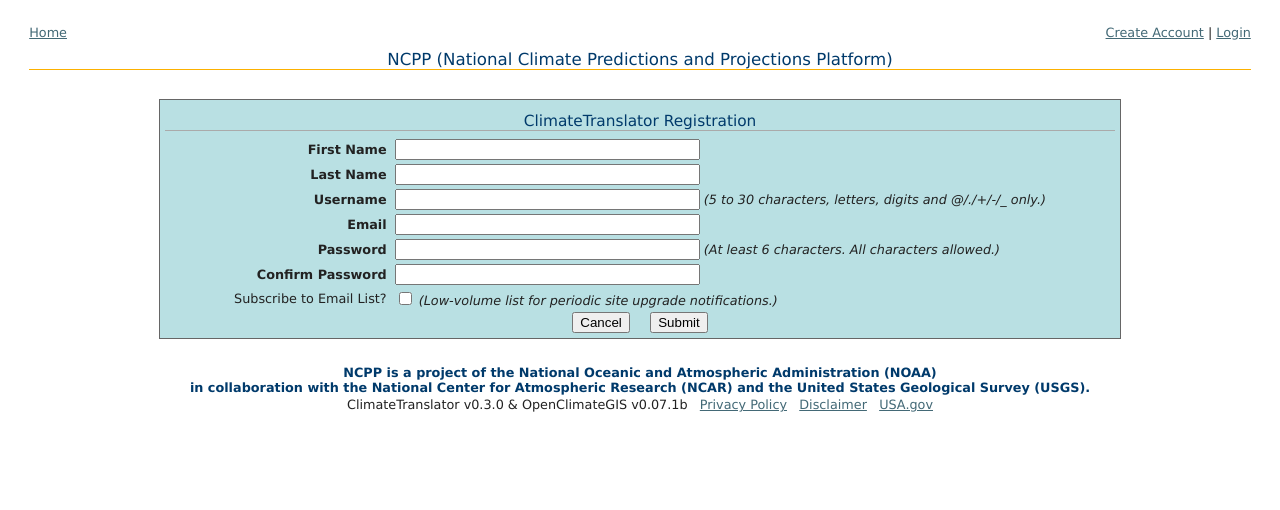
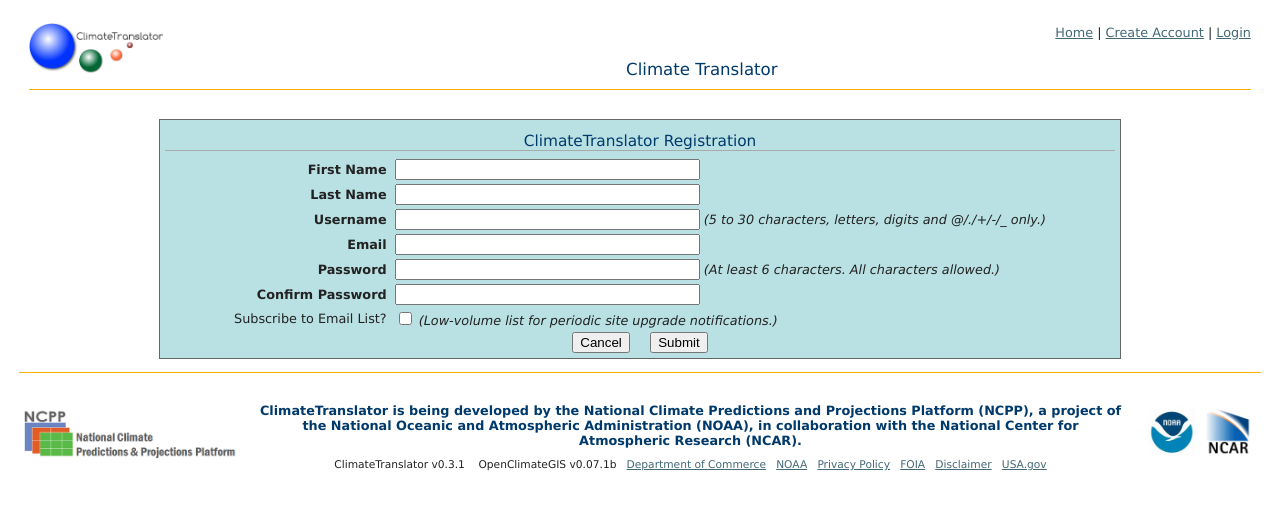
Before and after one commit to NCPP/ClimateTranslator, a Django app: page /ncpp/user/add/ in a window 1280 px wide. Shown: the top 510 px of the page. Run offline with Django 3.2, Linux system fonts and the light colour scheme; parts of the project's set-up code (start-up, migrations or seed data) failed here and were passed over.

Commit message:
Working on splash page.

```diff
--- a/ncpp/templates/ncpp/common/base.html
+++ b/ncpp/templates/ncpp/common/base.html
@@ -23,21 +23,22 @@
 
 			<!-- login/logout -->
 			<span style="float:left">
-				<a href="{% url 'home' %}">Home</a>
+				<img src="{{ STATIC_URL }}ncpp/img/ct_logo.png" height="50px" alt="Climate Translator logo"/>
 			</span>
 			<span style="float:right">
+				<a href="{% url 'home' %}">Home</a>
 				{% if user.is_authenticated %}
-					Welcome, {{ user.username }}
+					| Welcome, {{ user.username }}
 					| <a href="{% url 'user_detail' request.user.id %}">My Account</a>
 					| <a href="{% url 'logout' %}?next=/ncpp/">Logout</a>
 				{% else %}
-					<a href="{% url 'user_add' %}">Create Account</a>
+					| <a href="{% url 'user_add' %}">Create Account</a>
 					| <a href="{% url 'login' %}?next=/ncpp/">Login</a>
 				{% endif %}
 			</span>
 			<br/>
 			<!-- title -->
-			<h1>NCPP (National Climate Predictions and Projections Platform)</h1>
+			<h1><div style="padding:10px">Climate Translator</div></h1>
 
 		</div>
 
@@ -46,20 +47,49 @@
 			<!-- insert HTML body content here -->
 		{% endblock %}
 
-		<!-- footer -->
-		<div style="text-align:center; padding:10px">
-			<!-- acknowledgments -->
-			<h4>NCPP is a project of the National Oceanic and Atmospheric Administration (NOAA)
-			    <br/>in collaboration with the National Center for Atmospheric Research (NCAR)
-			    and the United States Geological Survey (USGS).
-			</h4>
+		<p/>
 
-			<!-- version and NOAA mandatory links -->
-			ClimateTranslator v0.3.0 &amp; OpenClimateGIS v0.07.1b
-			&nbsp;&nbsp;<a href="http://www.noaa.gov/privacy.html">Privacy Policy</a>
-			&nbsp;&nbsp;<a href="http://www.noaa.gov/disclaimer.html">Disclaimer</a>
-			&nbsp;&nbsp;<a href="http://www.usa.gov/">USA.gov</a>
+		<div>
+			<hr />
 
+			<table>
+				<tr>
+					<td>
+						<img src="{{ STATIC_URL }}ncpp/img/logo_ncpp.bmp" height="50px" alt="NCPP logo"/>
+					</td>
+					<td>
+						<div style="text-align:center; padding:10px">
+							<h4>
+								ClimateTranslator is being developed by the National Climate Predictions and Projections Platform (NCPP),
+								a project of the National Oceanic and Atmospheric Administration (NOAA),
+								in collaboration with the National Center for Atmospheric Research (NCAR).
+							</h4>
+		            	</div>
+		            	<div style="text-align:center; font-size: 8pt; padding-top: 0px; padding-bottom:10px;">
+				             ClimateTranslator v0.3.1
+							&nbsp;&nbsp; OpenClimateGIS v0.07.1b
+							&nbsp;&nbsp;<a href="http://www.commerce.gov/">Department of Commerce</a>
+							&nbsp;&nbsp;<a href="http://www.noaa.gov/">NOAA</a>
+							&nbsp;&nbsp;<a href="http://www.noaa.gov/privacy.html">Privacy Policy</a>
+							&nbsp;&nbsp;<a href="http://www.noaa.gov/foia/">FOIA</a>
+							&nbsp;&nbsp;<a href="http://www.noaa.gov/disclaimer.html">Disclaimer</a>
+							&nbsp;&nbsp;<a href="http://www.usa.gov/">USA.gov</a>
+						</div>
+					</td>
+					<td>
+						<table>
+							<tr>
+								<td>
+								<img src="{{ STATIC_URL }}ncpp/img/noaa_large.jpg" height="50px" alt="NOAA logo"/>
+								</td>
+								<td>
+								<img src="{{ STATIC_URL }}ncpp/img/NCAR.jpg" height="50px" alt="NCAR logo"/>
+								</td>
+							</tr>
+						</table>
+					</td>
+				</tr>
+			</table>
 		</div>
 
 	</body>
--- a/ncpp/templates/ncpp/common/ncpp_css.html
+++ b/ncpp/templates/ncpp/common/ncpp_css.html
@@ -94,13 +94,13 @@
 		text-align: center;
 	}
 
-	/** Remove bullets from list */
+	/** Remove bullets from list
 	ul, li {
     	list-style-type: none;
     	padding: 0px;
     	margin: 0px;
     	display: inline;
-	}
+	} */
 
 	.error {
 		color: #FF0000;
@@ -116,4 +116,14 @@
 		font-style: italic;
 		text-align:center;
 	}
+
+	/** Horizontal rule */
+	hr {
+		display: block; height: 1px;
+    	border: 0; border-top: 1px solid #fcb100;
+    	margin: 1em 0; padding: 0;
+    	text-align:center;
+    	align:center;
+	}
+
 </style>
```
Also changed, not shown: ncpp/templates/ncpp/climate_translator/wizard_form.html (+35 -0 lines), ncpp/static/ncpp/img/NCAR.jpg (added), ncpp/static/ncpp/img/ct_logo.png (added), ncpp/static/ncpp/img/logo_ncpp.bmp (added), ncpp/static/ncpp/img/ncpp_logo.bmp (added), ncpp/static/ncpp/img/noaa_large.jpg (added).
